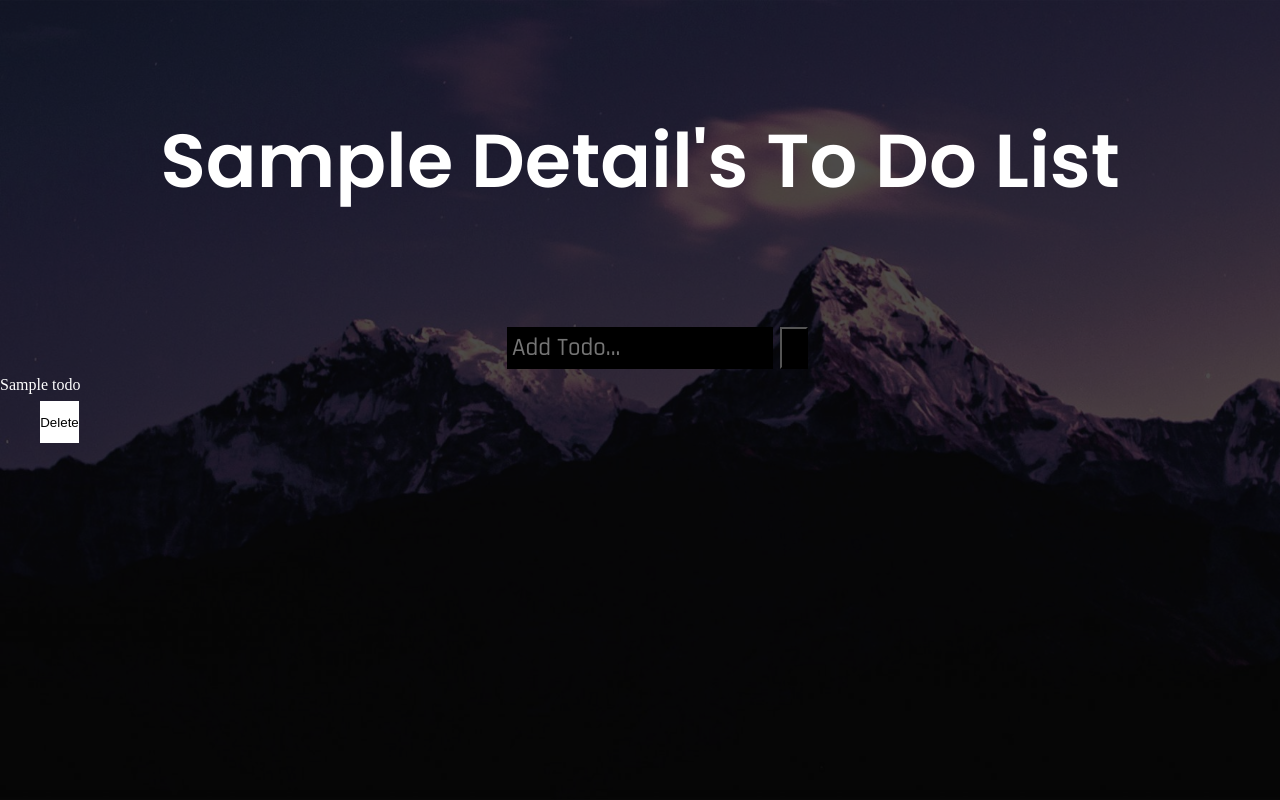
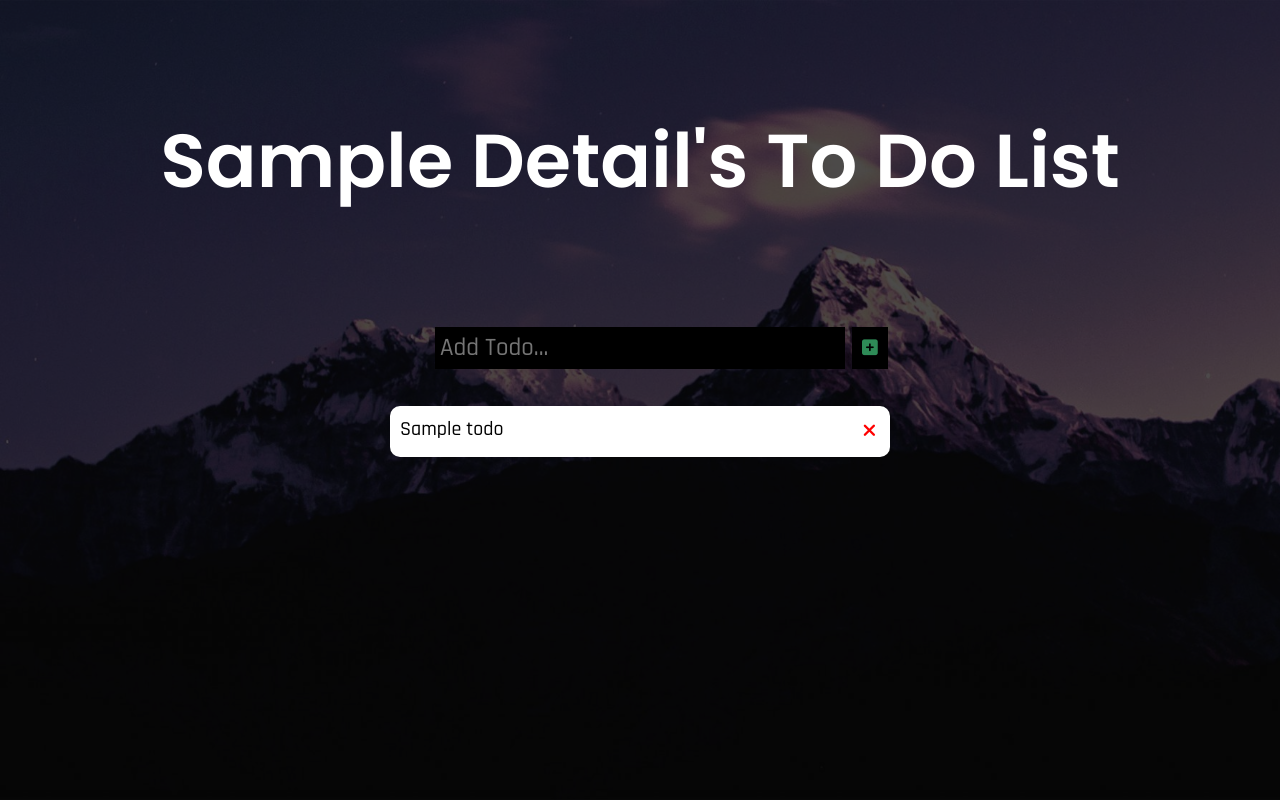
Before and after one commit to louisruocco/Todo-List, a Node server app: template views/home.ejs in a window 1280 px wide. Run offline with Node 20, Linux system fonts and the light colour scheme; the template is opened without the code that fills it: most values are stand-ins (such as "Sample title", 1, 10 or a date in 2020).

Commit message:
dashboard styling done

```diff
--- a/public/css/styles.css
+++ b/public/css/styles.css
@@ -142,31 +142,60 @@ input {
 }
 
 .todo-list {
-    text-align: center;
+    display: flex;
+    flex-direction: column;
+    justify-content: center;
+    align-items: center;
+    width: 100%;
 }
 
 .todo-list input {
     background: black;
     border: none;
-    width: 20%;
+    width: 400px;
 }
 
-.todo-list button {
+.add {
     position: absolute;
     height: 42px;
     margin-top: 7px;
     margin-right: 5px;
     background: black;
+    outline: none;
+    border: none;
+    color: seagreen;
+    padding: 10px;
+    font-size: 18px;
 }
 
-.todos {
-    color: white;
+.todo {
     display: flex;
-    width: 100%;
+    width: 500px;
+    justify-content: space-between;
+    background: white;
+    margin: 30px;
+    border-radius: 10px;
 }
 
-.todos button {
-    background: white;
+.todo li {
+    list-style: none;
+    padding: 10px;
+    font-family: 'Rajdhani', sans-serif;
+    font-size: 20px;
+}
+
+.todo button {
+    margin: 10px;
+    padding: 5px;
+    border: none;
     outline: none;
-    border: none;
+    background: none;
+    color: red;
+    font-size: 18px;
+    transition: .2s ease;
 }
+
+.todo button:hover {
+    transition: .2s ease;
+    transform: scale(1.15);
+}
--- a/routes/auth.js
+++ b/routes/auth.js
@@ -73,7 +73,7 @@ router.post("/:email/addTodo", (req, res) => {
             if(err){
                 return console.log(err);
             } else {
-                console.log(item.todo);
+                res.redirect("back");
             }
         })
     })
--- a/views/home.ejs
+++ b/views/home.ejs
@@ -4,6 +4,7 @@
     <meta charset="UTF-8">
     <meta http-equiv="X-UA-Compatible" content="IE=edge">
     <meta name="viewport" content="width=device-width, initial-scale=1.0">
+    <link rel="stylesheet" href="https://cdnjs.cloudflare.com/ajax/libs/font-awesome/6.0.0-beta2/css/all.min.css" integrity="sha512-YWzhKL2whUzgiheMoBFwW8CKV4qpHQAEuvilg9FAn5VJUDwKZZxkJNuGM4XkWuk94WCrrwslk8yWNGmY1EduTA==" crossorigin="anonymous" referrerpolicy="no-referrer" />
     <link rel="stylesheet" href="/css/styles.css">
     <title>To Do List | Dashboard</title>
 </head>
@@ -15,15 +16,21 @@
     <div class="todo-list">
         <form action="/auth/<%= details[0].email %>/addTodo" method = "POST">
             <input type="text" name = "todo" placeholder = "Add Todo..." required>
-            <button>Add</button>
+            <button class = "add">
+                <i class="fas fa-plus-square"></i>
+            </button>
         </form>
         <div class="todos">
             <% todos.forEach(todo => { %>
                 <ul>
-                    <li><%= todo.todo %></li>
-                    <form action="/auth/<%= todo.todo %>/deteTodo">
-                        <button class = "delete">Delete</button>
-                    </form>
+                   <div class="todo">
+                        <li><%= todo.todo %></li>
+                        <form action="/auth/<%= todo.todo %>/deleteTodo">
+                            <button class = "delete">
+                                <i class="fas fa-times"></i>
+                            </button>
+                        </form>
+                   </div>
                 </ul>
             <% }) %>
         </div>
```
